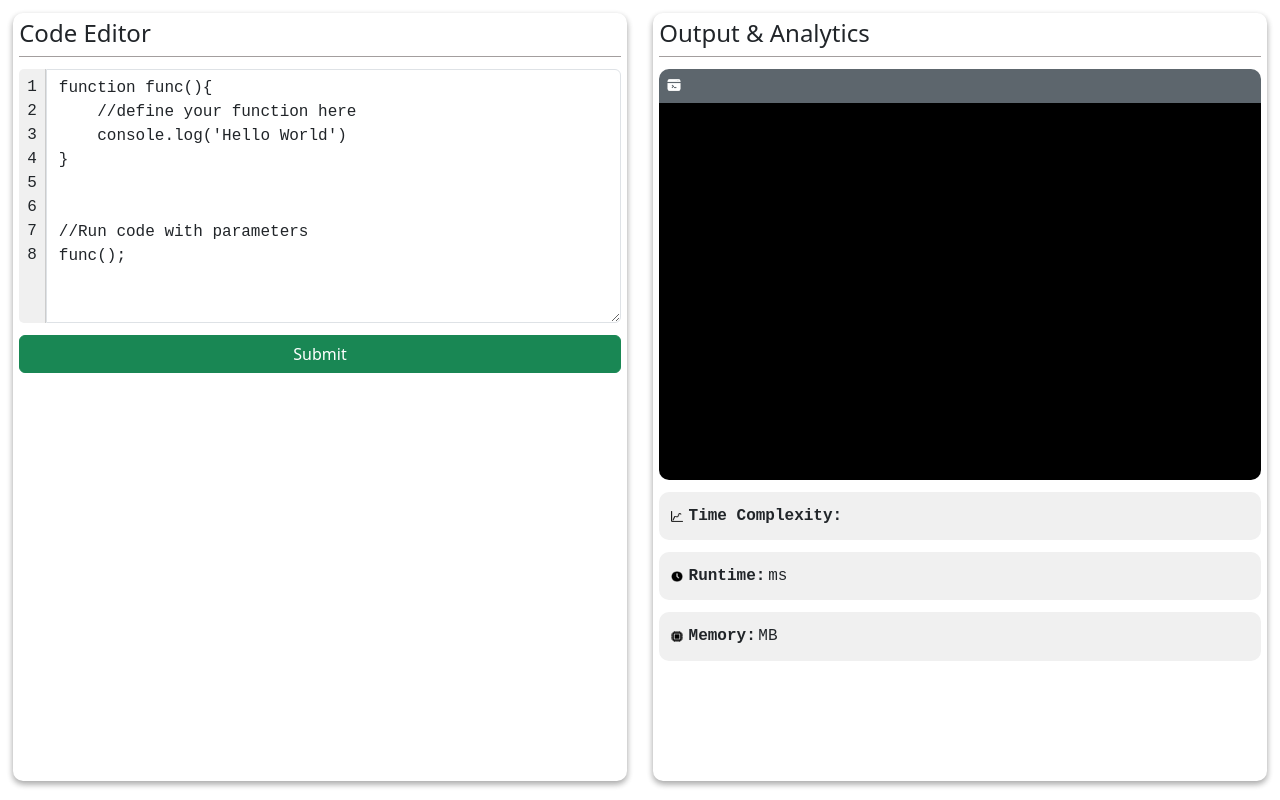
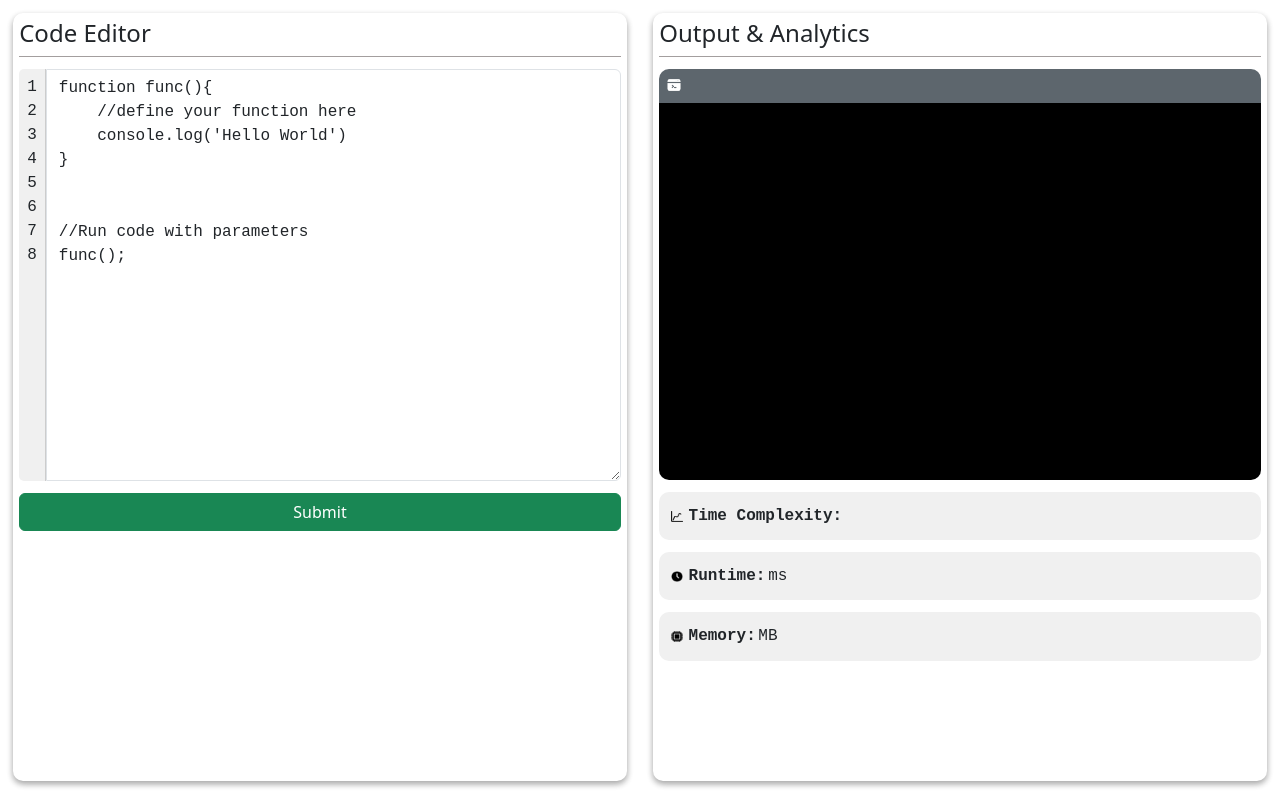
Before and after one commit to Aditya-Mukherjee-1821/Time-Complexity-Visualizer-Front-end, a React (Create React App) app: page / in a window 1280 px wide. Built offline with nearby package versions, Linux system fonts and the light colour scheme.

Commit message:
added defualt size to text area

```diff
--- a/src/components/Codeblock.css
+++ b/src/components/Codeblock.css
@@ -31,6 +31,7 @@
   border-top-left-radius: 0 !important;
   border-bottom-left-radius: 0 !important;
   overflow: hidden;
+  height: 51.5vh;
 }
 
 .text-area-container {
```
